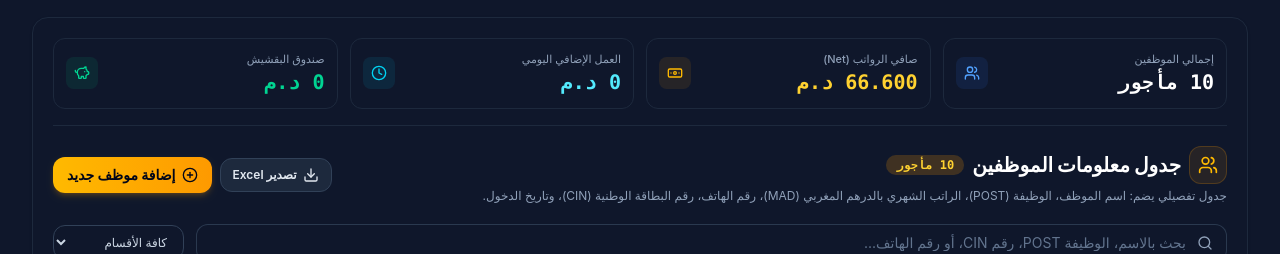
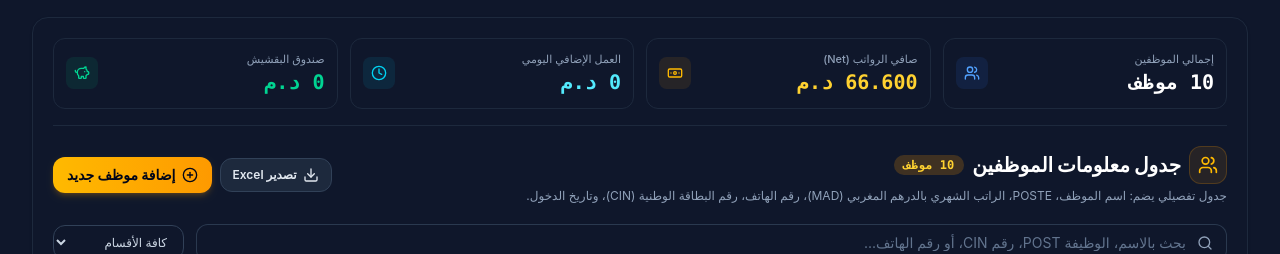
Before and after one commit to ahmedaziat208-coder/RH, a React (Vite) app: page / in a window 1280 px wide. Shown: the part 151-405 px from the top of the page. Built offline with nearby package versions, Linux system fonts and the light colour scheme.

Commit message:
Replace outdated employee terminology
Co-authored-by: Copilot <223556219+Copilot@users.noreply.github.com>

```diff
--- a/src/components/EmployeesView.tsx
+++ b/src/components/EmployeesView.tsx
@@ -492,7 +492,7 @@ export const EmployeesView: React.FC<EmployeesViewProps> = ({
                   <UserCheck className="w-5 h-5" />
                 </span>
                 <h3 className="text-base font-bold text-white">
-                  {editingEmployee ? 'تعديل بيانات مأجور المطعم' : 'تسجيل موظف جديد في نظام RH'}
+                  {editingEmployee ? 'تعديل بيانات الموظف' : 'تسجيل موظف جديد في نظام RH'}
                 </h3>
               </div>
               <button
--- a/src/i18n/translations.ts
+++ b/src/i18n/translations.ts
@@ -187,7 +187,7 @@ export const translations: Record<AppLanguage, TranslationDictionary> = {
     payrollRulesTitle: 'معادلة جدول الرواتب المبسطة',
     payrollCalculationFormula: 'اليومي = الشهري ÷ 26. الصافي = الشهري − المرض − الغياب − التسبيق + Double Shift + عمل يوم الراحة.',
     payrollCalculationWarning: 'لا تحتسب المعادلة الحالية اقتطاعات CNSS أو AMO أو IR، ولا تستخدم كقسيمة قانونية معتمدة.',
-    cnssEmployeeRate: 'نسبة اشتراك CNSS للمأجور (%)',
+    cnssEmployeeRate: 'نسبة اشتراك CNSS للموظف (%)',
     cnssCeilingNote: 'القانوني 4.48% (سقف 6000 د.م)',
     amoRate: 'نسبة التأمين الإجباري AMO (%)',
     amoNote: 'القانوني 2.26% غير مسقوفة',
@@ -197,12 +197,12 @@ export const translations: Record<AppLanguage, TranslationDictionary> = {
     cancel: 'إلغاء',
 
     empTableTitle: 'جدول معلومات الموظفين',
-    empTableDesc: 'جدول تفصيلي يضم: اسم الموظف، الوظيفة (POST)، الراتب الشهري بالدرهم المغربي (MAD)، رقم الهاتف، رقم البطاقة الوطنية (CIN)، وتاريخ الدخول.',
+    empTableDesc: 'جدول تفصيلي يضم: اسم الموظف، POSTE، الراتب الشهري بالدرهم المغربي (MAD)، رقم الهاتف، رقم البطاقة الوطنية (CIN)، وتاريخ الدخول.',
     totalEmployees: 'إجمالي الموظفين',
     netPayroll: 'صافي الرواتب (Net)',
     overtimeHoursAmt: 'العمل الإضافي اليومي',
     tipsPoolAmt: 'صندوق البقشيش',
-    salariedCount: 'مأجور',
+    salariedCount: 'موظف',
     searchPlaceholder: 'بحث بالاسم، الوظيفة POST، رقم CIN، أو رقم الهاتف...',
     allStations: 'كافة الأقسام',
     filterByStation: 'تصفية الموظفين حسب القسم',
--- a/src/services/database.ts
+++ b/src/services/database.ts
@@ -41,7 +41,7 @@ const DEFAULT_SETTINGS_MOROCCO: RestaurantSettings = {
   currency: 'MAD',
   currencySymbol: 'د.م',
   defaultOvertimeRate: 1.25, // 25% إضافية نهاراً / 50% ليلاً وفق مدونة الشغل المغربية
-  defaultCnssRate: 4.48,     // نسبة CNSS للمأجور (سقف 6000 درهم)
+  defaultCnssRate: 4.48,     // نسبة CNSS للموظف (سقف 6000 درهم)
   defaultAmoRate: 2.26,      // التأمين الإجباري عن المرض AMO
   defaultMealAllowance: 500, // منحة القفة والوجبة (Indemnité de Panier)
   defaultTransportAllowance: 400, // تعويض النقل (Indemnité de Transport)
```
